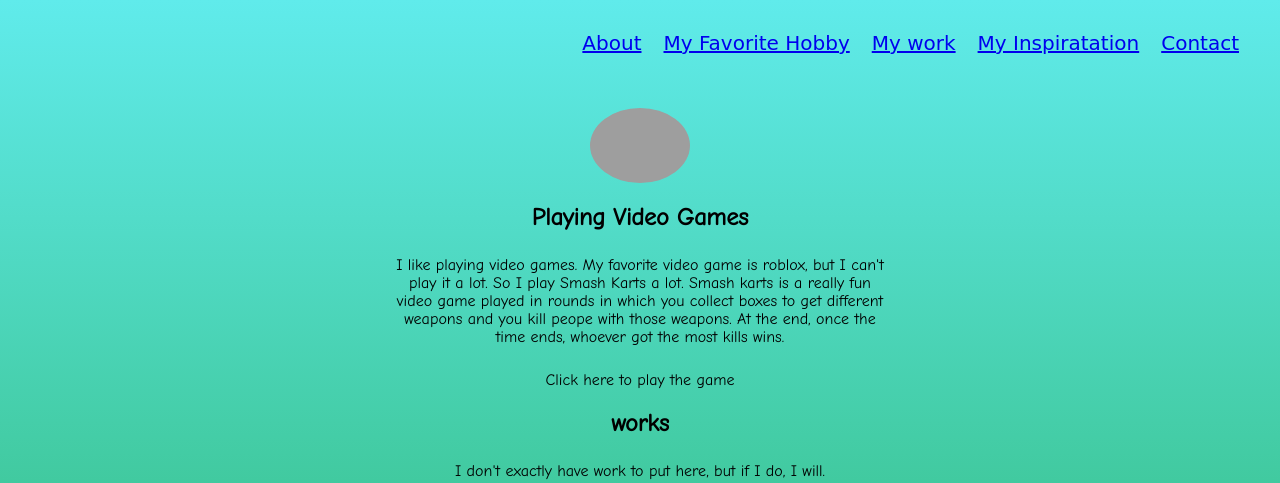
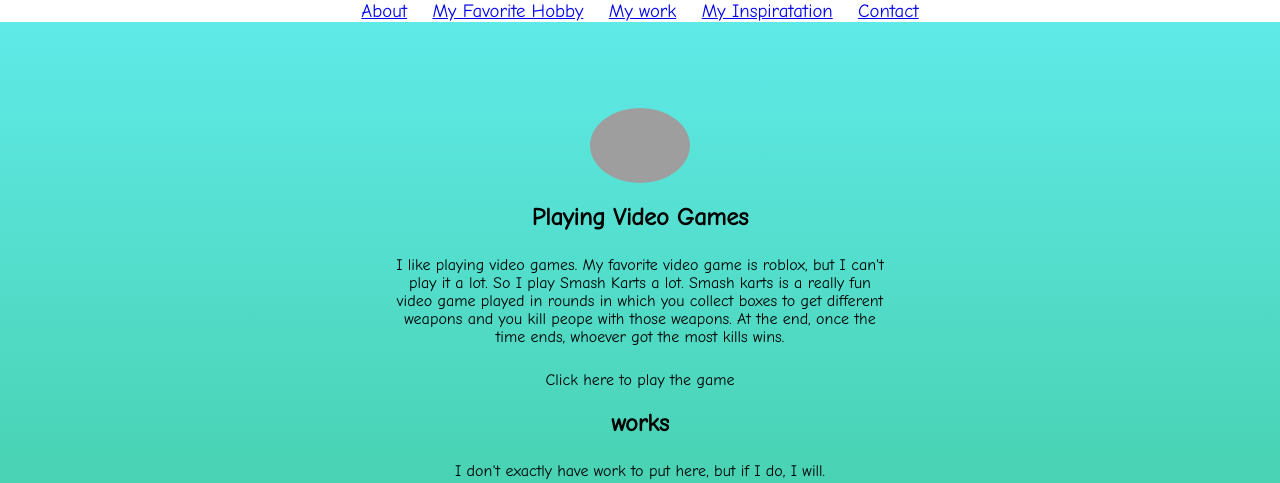
Before and after one commit to duckielover58/my_profile_page, a plain HTML site: page index.html in a window 1280 px wide. Shown: the top 483 px of the page. Drawn offline with Linux system fonts and the light colour scheme; grey boxes are pictures that could not be loaded; a script that the page names is missing.

Commit message:
Add files via upload

```diff
--- a/index.html
+++ b/index.html
@@ -17,7 +17,7 @@
         <li class="article"><a href="#Hobby">My Favorite Hobby</a></li>
         <li class="article"><a href="#work">My work</a></li>
         <li class="article"><a href="#inspire">My Inspiratation</a></li>
-        <li class="article"><a href="#work">Contact</a></li>
+        <li class="article"><a href="#contact">Contact</a></li>
     </ul>
     <section id="Hobby">
        <div class="heading">
@@ -34,6 +34,7 @@
     <section id="inspire">
         <a href="https://www.minecraft.net/en-us/"><img id="mine" src="https://images-na.ssl-images-amazon.com/images/I/510KWdgceEL.jpg"></a>
     </section>
+    <section id-="contact"><iframe src="https://www.google.com/maps/embed?pb=!1m18!1m12!1m3!1d1082.1350703314988!2d-122.0473558360723!3d37.563474327198975!2m3!1f0!2f0!3f0!3m2!1i1024!2i768!4f13.1!3m3!1m2!1s0x808fbe370231ec99%3A0x68fc2fcd65c090e7!2s34571%20Pueblo%20Terrace%2C%20Fremont%2C%20CA%2094555!5e1!3m2!1sen!2sus!4v1616715089639!5m2!1sen!2sus" width="400" height="300" style="border:0;" allowfullscreen="" loading="lazy"></iframe></section>
 </body>
 
 </html>
--- a/style.css
+++ b/style.css
@@ -7,28 +7,31 @@ body {
 
 .menu {
     list-style: none;
-    font-family: cursive;
-    top: 10px;
-    position: absolute;
-    right: 30px;
-    z-index: 10;
+    position: fixed;
+    top: 0px;
+    right: 0px;
+    z-index: 101;
     cursor: pointer;
+    margin-top: 0px;
+    width: 100%;
+    background: #FFFF;
+}
 
+.article {
+    display: inline;
+    padding-top: 5px;
+    padding-bottom: 5px;
+    padding-left: 10px;
+    padding-right: 10px;
+    font-size: 18.738892391703478917923874891723487203947928734902824762357264526717634361579528628682537246197594788652372410px;
+    font-family: inherit;
+    color: dodgerblue;
 }
 
 .article:hover {
     background-color: darkgoldenrod;
-    color: #FFFF;
-}
-
-.article {
-    float: left;
-    padding-left: 11px;
-    padding-right: 11px;
-    padding-top: 5px;
-    color: chartreuse;
-    font-size: 20px;
-
+    font-size: 25px;
+    text-decoration: underline;
 }
 
 #smash {
```
